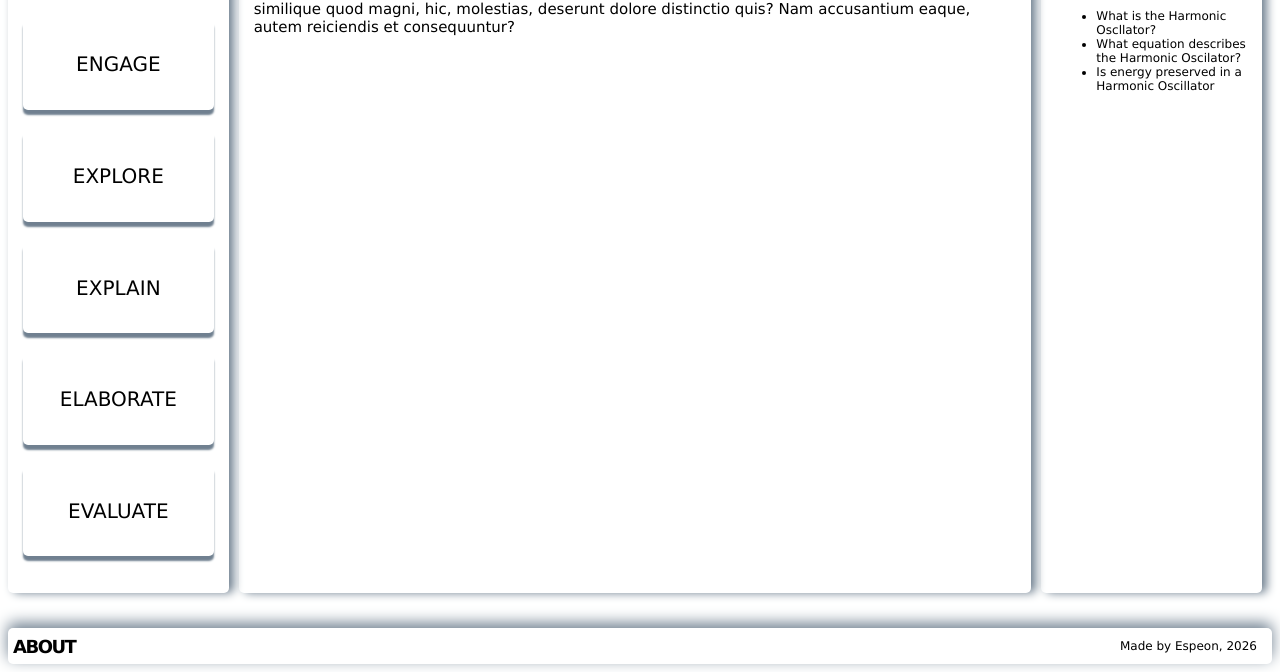
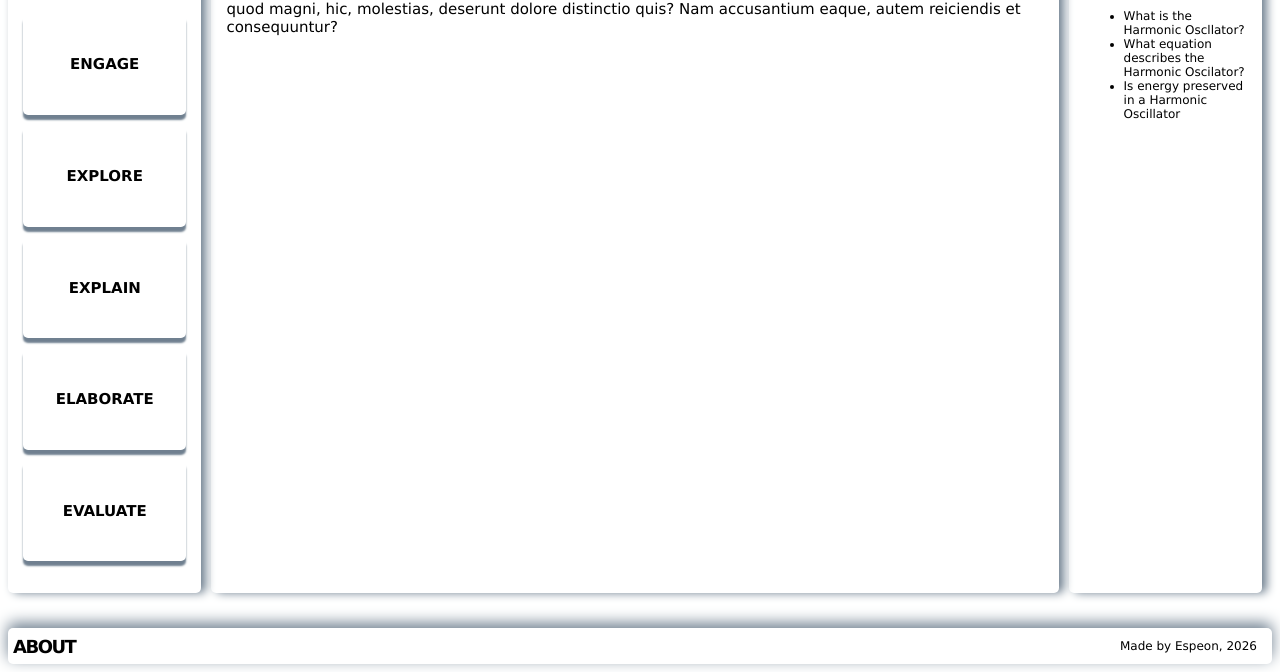
Before and after one commit to Espeon-o-Megas/lessonpackproto, a plain HTML site: page index.html in a window 1280 px wide. Shown: the part 144-816 px from the top of the page. Drawn offline with Linux system fonts and the light colour scheme.

Commit message:
Tweaked the flex and widths of the main page boxes
Another change made for better readability.

```diff
--- a/style.css
+++ b/style.css
@@ -57,15 +57,17 @@ body {
 }
 .sidebar, .corner {
     flex:1;
-    min-width:150px;
+    min-width:125px;
     display: flex;
     flex-direction: column;
 }
 .main-content {
-    flex:4;
-    min-width:400px;
+    flex:5;
     font-size: 15px;
     max-height:100%;
+    min-height:300px;
+    max-width:100vw;
+    min-width:300px;
     overflow-x: hidden;
     overflow-y: scroll;
 }
@@ -78,15 +80,16 @@ body {
     align-items: center;
 }
 .lesson-entity {
-    flex:5;
+    flex:1;
     display: flex;
     width:100%;
     align-items: center;
     justify-content: center;
     text-transform: uppercase;
-    font-size: 20px;
+    font-size: 15px;
+    font-weight: bold;
     box-shadow:0px 5px 2px slategray;
-    margin:10px 0px;
+    margin:5px 0px;
     border-radius: 5px;
 
 }
```
